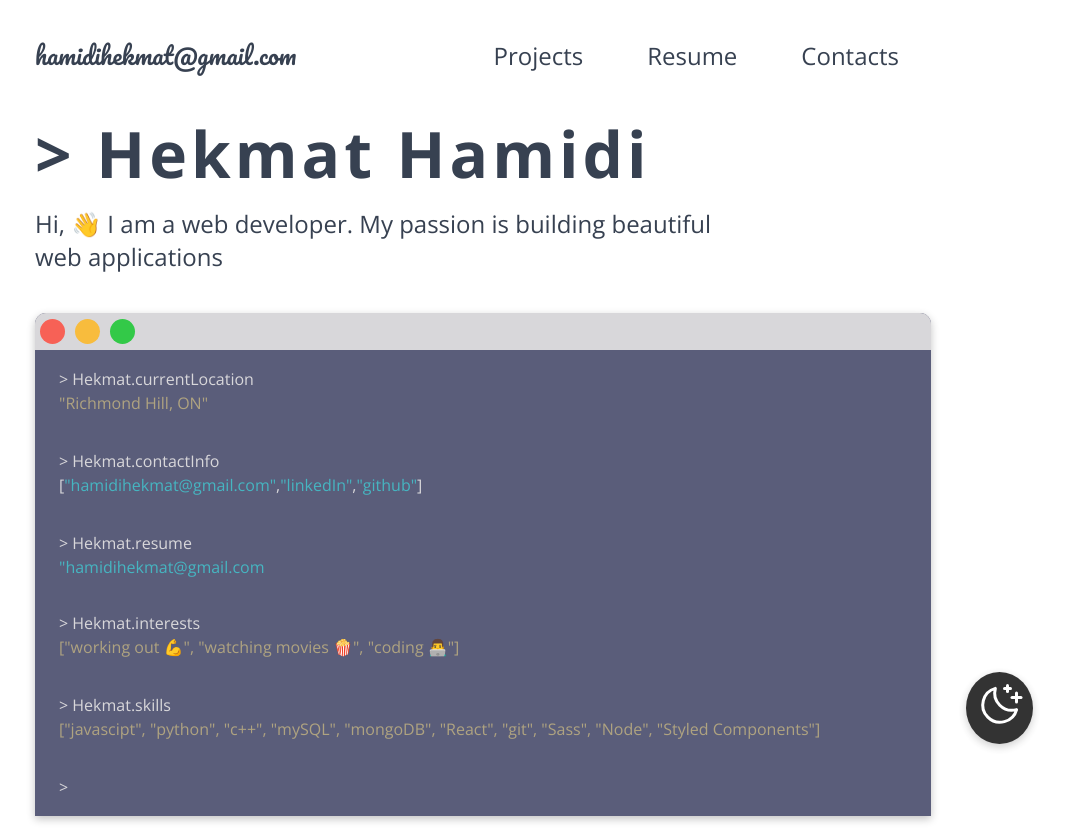
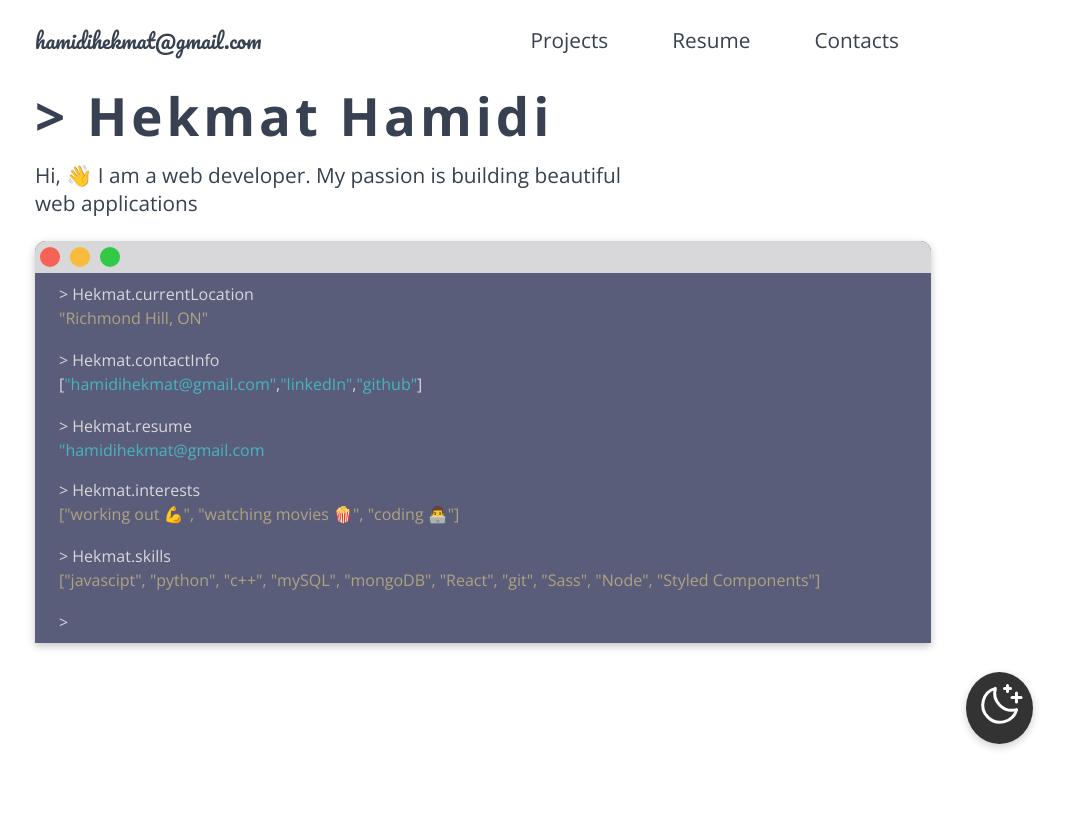
Before and after one commit to hamidihekmat/myPortfolio, a React (Create React App) app: page / in a window 1280 px wide. Shown: the whole page, without its empty margins (157-1223 px from the left). After the commit the page ends 800 px from the top, so only its background shows below. Built offline with nearby package versions, Linux system fonts and the light colour scheme; no server answers; the HTML template or start-up script is replaced by a standard one.

Commit message:
fixed view port

```diff
--- a/src/components/GlobalStyles.js
+++ b/src/components/GlobalStyles.js
@@ -1,4 +1,4 @@
-import { createGlobalStyle } from 'styled-components';
+import { createGlobalStyle } from "styled-components";
 
 export const GlobalStyles = createGlobalStyle`
 
@@ -10,21 +10,21 @@ export const GlobalStyles = createGlobalStyle`
 
     body {
         font-family: 'Open Sans', sans-serif;
-        background: ${(props) => (props.darkMode ? '#222831' : 'white')};
-        color: ${(props) => (props.darkMode ? '#ffff' : '#374151')};
+        background: ${(props) => (props.darkMode ? "#222831" : "white")};
+        color: ${(props) => (props.darkMode ? "#ffff" : "#374151")};
         transition: all 500ms ease;
     }
 
     h1 {
-        font-size: 4rem;
+        font-size: 3.3rem;
     }
 
     h2 {
-        font-size: 2.5rem;
+        font-size: 2.3rem;
     }
 
     h3, h4 {
-        font-size: 1.5rem;
+        font-size: 1.3rem;
         font-weight: 400;
     }
 
--- a/src/components/Main.js
+++ b/src/components/Main.js
@@ -1,6 +1,6 @@
-import styled from 'styled-components';
-import { Container } from '../styles';
-import Terminal from './Terminal';
+import styled from "styled-components";
+import { Container } from "../styles";
+import Terminal from "./Terminal";
 
 function Main({ darkMode }) {
   return (
@@ -17,7 +17,7 @@ function Main({ darkMode }) {
 }
 
 const MainContainer = styled(Container)`
-  height: 90vh;
+  min-height: 90vh;
   h1 {
     margin-top: 4rem 0px;
     letter-spacing: 4px;
--- a/src/components/Nav.js
+++ b/src/components/Nav.js
@@ -1,4 +1,4 @@
-import styled from 'styled-components';
+import styled from "styled-components";
 
 function Nav({ darkMode }) {
   return (
@@ -22,7 +22,7 @@ function Nav({ darkMode }) {
 const StyledNav = styled.nav`
   min-height: 10vh;
   width: 70%;
-  margin: 15px auto;
+  margin: 0px auto;
   display: flex;
   justify-content: space-between;
   align-items: center;
@@ -37,8 +37,8 @@ const StyledNav = styled.nav`
 `;
 
 const Logo = styled.h3`
-  font-family: 'Pacifico', cursive;
-  color: ${(props) => (props.darkMode ? '#d8d7da' : '#374151k')};
+  font-family: "Pacifico", cursive;
+  color: ${(props) => (props.darkMode ? "#d8d7da" : "#374151k")};
 `;
 
 export default Nav;
--- a/src/components/Terminal.js
+++ b/src/components/Terminal.js
@@ -1,43 +1,43 @@
-import styled from 'styled-components';
+import styled from "styled-components";
 
 function Terminal({ darkMode }) {
   return (
     <StyledTerminal darkMode={darkMode}>
       <TopBar>
-        <span className="red" />
-        <span className="yellow" />
-        <span className="green" />
+        <span className='red' />
+        <span className='yellow' />
+        <span className='green' />
       </TopBar>
       <Infos>
-        <div className="info">
+        <div className='info'>
           <p>&gt; Hekmat.currentLocation</p>
-          <p className="info-ans">"Richmond Hill, ON"</p>
+          <p className='info-ans'>"Richmond Hill, ON"</p>
         </div>
-        <div className="info">
+        <div className='info'>
           <p>&gt; Hekmat.contactInfo</p>
           <p>
             [<Highlight>"hamidihekmat@gmail.com"</Highlight>,
             <Highlight>"linkedIn"</Highlight>,<Highlight>"github"</Highlight>]
           </p>
         </div>
-        <div className="info">
+        <div className='info'>
           <p>&gt; Hekmat.resume</p>
           <Highlight>"hamidihekmat@gmail.com</Highlight>
         </div>
-        <div className="info">
+        <div className='info'>
           <p>&gt; Hekmat.interests</p>
-          <p className="info-ans">
+          <p className='info-ans'>
             ["working out 💪", "watching movies 🍿", "coding 👨‍💻"]
           </p>
         </div>
-        <div className="info">
+        <div className='info'>
           <p>&gt; Hekmat.skills</p>
-          <p className="info-ans">
+          <p className='info-ans'>
             ["javascipt", "python", "c++", "mySQL", "mongoDB", "React", "git",
             "Sass", "Node", "Styled Components"]
           </p>
         </div>
-        <div className="info">
+        <div className='info'>
           <p>&gt;</p>
         </div>
       </Infos>
@@ -46,31 +46,31 @@ function Terminal({ darkMode }) {
 }
 
 const StyledTerminal = styled.div`
-  margin: 2.5rem auto;
+  margin: 1.5rem auto;
   overflow: hidden;
   background: #5a5d7a;
   width: 100%;
-  min-height: 500px;
+  min-height: 400px;
   border-top-left-radius: 11px;
   border-top-right-radius: 11px;
   -moz-box-shadow: 10px 10px 40px
-    ${(props) => (props.darkMode ? '#222831' : 'white')};
+    ${(props) => (props.darkMode ? "#222831" : "white")};
   -webkit-box-shadow: 10px 10px 40px
-    ${(props) => (props.darkMode ? '#222831' : 'white')};
+    ${(props) => (props.darkMode ? "#222831" : "white")};
   box-shadow: rgba(0, 0, 0, 0.24) 0px 3px 8px;
 `;
 
 const TopBar = styled.div`
   background: #d8d7da;
-  height: 2.3rem;
+  height: 2rem;
   width: 100%;
   border-top-left-radius: 9px;
   border-top-right-radius: 9px;
   display: flex;
   align-items: center;
   span {
-    width: 25px;
-    height: 25px;
+    width: 20px;
+    height: 20px;
     border-radius: 50%;
     display: block;
     margin: 3px 5px;
@@ -90,7 +90,7 @@ const Infos = styled.div`
   color: #d8d7da;
   padding: 0rem 1.5rem;
   .info {
-    padding: 1rem 0rem;
+    padding: 0.5rem 0rem;
   }
   .info > p {
     margin: 2px 0px;
```
